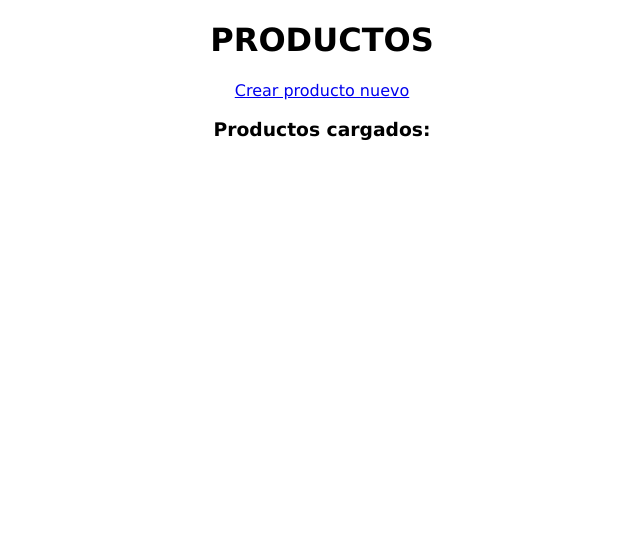
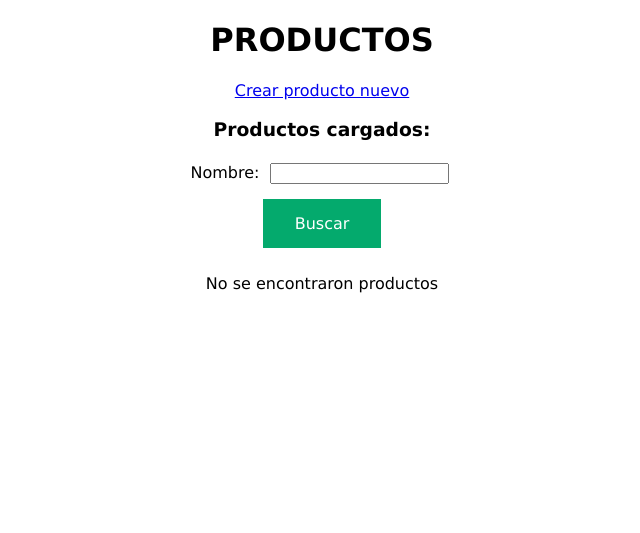
Before and after one commit to pabceb/Ceballos_PreEntrega3, a Django app: page /productos/ in a window 1280 px wide. Shown: the part 106-639 px from the top of the page, without its empty margins (318-958 px from the left). Run offline with Django 5.2, Linux system fonts and the light colour scheme; data that the repository does not hold is empty.

Commit message:
se agregan formularios de busqueda

```diff
--- a/inicio/forms.py
+++ b/inicio/forms.py
@@ -10,3 +10,9 @@ class FormularioCrearCliente(forms.Form):
     nombre = forms.CharField(max_length = 20)
     apellido = forms.CharField(max_length = 20)
     telefono = forms.IntegerField()
+
+class BusquedaCliente(forms.Form):
+    nombre = forms.CharField(max_length = 20, required=False)
+
+class BusquedaProducto(forms.Form):
+    nombre = forms.CharField(max_length = 20, required=False)
--- a/inicio/templates/productos.html
+++ b/inicio/templates/productos.html
@@ -20,13 +20,26 @@
         <h1>PRODUCTOS</h1>
         <a href={% url "crear_producto" %}>Crear producto nuevo</a>
         <h3>Productos cargados:</h3>
-    <p>
+        <form action={% url 'productos'%}>
+            {{formulario}}
+            <input type="submit" value="Buscar">
+        </form>
+        {% comment %} <p>
             {% for producto in productos %}
                 <ul>
                     <li>{{producto}}</li>
                 </ul>
             {% endfor %}
-    </p>
+        </p> {% endcomment %}
+        {% if productos %}
+            <ul>
+                {% for producto in productos %}
+                    <li>{{producto}}</li>
+                {% endfor %}
+            </ul>
+        {% else %}
+            <p>No se encontraron productos</p>
+        {% endif %}
     </main>
     <footer>
         <div class="grid-container">
--- a/inicio/views.py
+++ b/inicio/views.py
@@ -3,20 +3,36 @@ from django.http import HttpResponse
 # from django.template import Template, Context, loader
 
 from inicio.models import Cliente, Producto
-from inicio.forms import FormularioCrearProducto, FormularioCrearCliente
+from inicio.forms import FormularioCrearProducto, FormularioCrearCliente, BusquedaCliente, BusquedaProducto
 
 def inicio(request):
     # return HttpResponse('Ceballos - PreEntrega3')
     return render(request, 'inicio.html', {})
 
 def productos(request):
-    productos = Producto.objects.all()
-    return render(request, 'productos.html', {'productos': productos})
+    # productos = Producto.objects.all()
+    # se agrega formulario de busqueda (consultas --> GET)
+    formulario = BusquedaProducto(request.GET)
+    if formulario.is_valid():
+        prod_a_buscar = formulario.cleaned_data.get('nombre')
+        # productos = Producto.objects.filter(nombre = prod_a_buscar)
+        # se modifica para que sea por búsqueda parcial
+        productos = Producto.objects.filter(nombre__icontains = prod_a_buscar)
+
+    return render(request, 'productos.html', {'productos': productos, 'formulario': formulario})
 
 
 def clientes(request):
-    clientes = Cliente.objects.all()
-    return render(request, 'clientes.html', {'clientes': clientes})
+    # Version 1 - sin busqueda
+    # clientes = Cliente.objects.all()
+    # return render(request, 'clientes.html', {'clientes': clientes})
+    # Version 2 - CON busqueda
+    formulario_cliente = BusquedaCliente(request.GET)
+    if formulario_cliente.is_valid():
+        cliente_buscado = formulario_cliente.cleaned_data.get('nombre')
+        clientes = Cliente.objects.filter(nombre__icontains = cliente_buscado)
+
+    return render(request, 'clientes.html', {'clientes': clientes, 'formulario_cliente': formulario_cliente})
 
 def crear_producto(request):
     formulario = FormularioCrearProducto()
@@ -47,10 +63,6 @@ def crear_cliente(request):
 
 def mostrar_productos(request):
     return HttpResponse('Ceballos - PreEntrega3 - Productos')
-#     productos = Producto.objects.all()
-#     return render(request, 'productos.html', {'productos': productos})
 
 def mostrar_clientes(request):
     return HttpResponse('Ceballos - PreEntrega3 - Clientes')
-#     clientes = Cliente.objects.all()
-#     return render(request, 'clientes.html', {'clientes': clientes})
```
Also changed, not shown: inicio/templates/clientes.html (+17 -5 lines), readme.md. Lines whose indentation alone changed are shown as unchanged.
